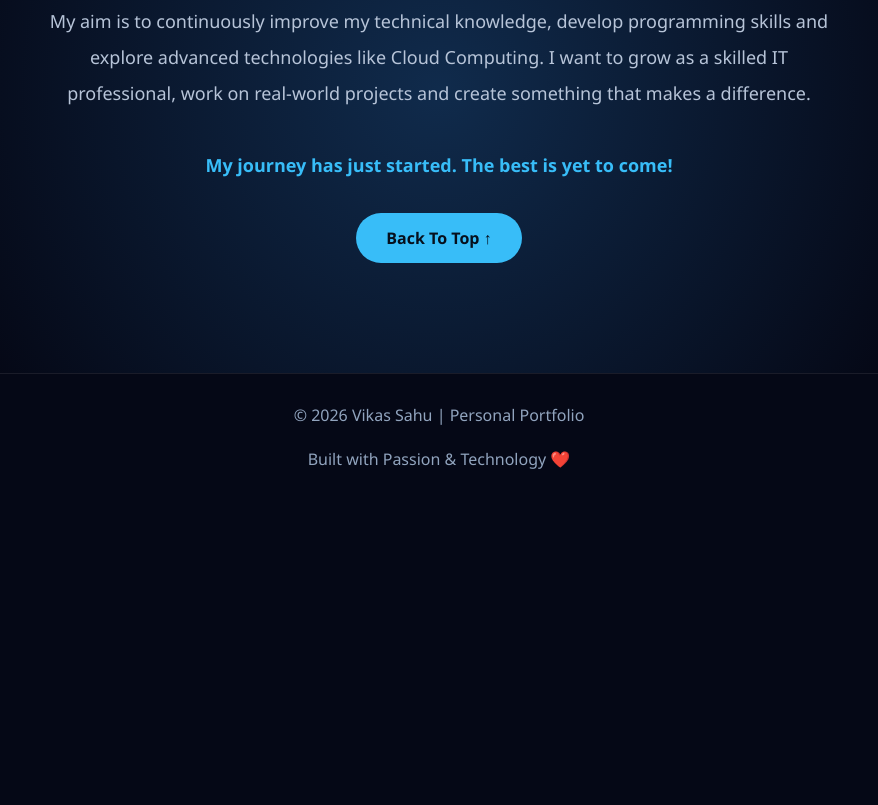
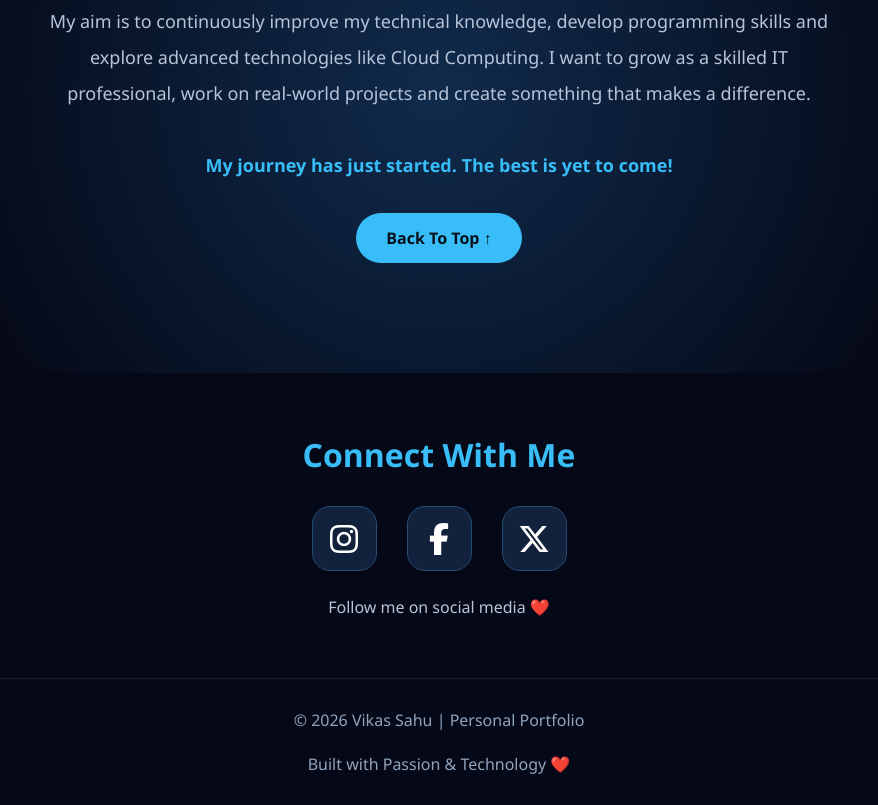
Before and after one commit to workwithvikas02007/Vikas-portfolio, a plain HTML site: page index.html in a window 1280 px wide. Shown: the part 3365-4170 px from the top of the page, without its empty margins (201-1079 px from the left). Before the commit the page ends 3865 px from the top, so only its background shows below. Drawn offline with Linux system fonts and the light colour scheme.

Commit message:
Update index.html

```diff
--- a/index.html
+++ b/index.html
@@ -17,6 +17,8 @@
 <meta name="google-site-verification" content="9QQsUkyAWqgwL3ycjvpK5lER9OUd_KB66L_HM5O1BhU" />
 
 <title>Vikas Sahu | Personal Portfolio</title>
+
+<link rel="stylesheet" href="https://cdnjs.cloudflare.com/ajax/libs/font-awesome/6.5.2/css/all.min.css">
 
 <style>
 * {
@@ -264,6 +266,70 @@ footer {
         transform: none;
     }
 }
+
+
+/* SOCIAL MEDIA SECTION */
+
+.social-section {
+    padding: 60px 20px;
+    text-align: center;
+    background: #050816;
+}
+
+.social-section h2 {
+    color: #38bdf8;
+    font-size: 32px;
+    margin-bottom: 30px;
+}
+
+.social-icons {
+    display: flex;
+    justify-content: center;
+    align-items: center;
+    gap: 30px;
+    flex-wrap: wrap;
+}
+
+.social-icons a {
+    width: 65px;
+    height: 65px;
+    display: flex;
+    justify-content: center;
+    align-items: center;
+    font-size: 32px;
+    color: white;
+    background: #12213c;
+    border: 1px solid #254c73;
+    border-radius: 18px;
+    text-decoration: none;
+    transition: 0.3s ease;
+}
+
+.social-icons a:hover {
+    transform: translateY(-8px);
+    box-shadow: 0 0 25px #38bdf855;
+}
+
+.social-icons .instagram:hover {
+    color: #E1306C;
+    border-color: #E1306C;
+}
+
+.social-icons .facebook:hover {
+    color: #1877F2;
+    border-color: #1877F2;
+}
+
+.social-icons .twitter:hover {
+    color: #1DA1F2;
+    border-color: #1DA1F2;
+}
+
+.social-text {
+    color: #b7c4d8;
+    margin-top: 25px;
+}
+
 </style>
 </head>
 
@@ -454,6 +520,50 @@ footer {
 
 </section>
 
+
+<!-- SOCIAL MEDIA SECTION -->
+
+<section class="social-section" id="social">
+
+    <h2>Connect With Me</h2>
+
+    <div class="social-icons">
+
+        <!-- Instagram -->
+        <a href="https://www.instagram.com/vikasss.png/"
+           class="instagram"
+           target="_blank"
+           rel="noopener noreferrer"
+           aria-label="Instagram">
+            <i class="fa-brands fa-instagram"></i>
+        </a>
+
+        <!-- Facebook -->
+        <a href="YOUR_FACEBOOK_PROFILE_URL"
+           class="facebook"
+           target="_blank"
+           rel="noopener noreferrer"
+           aria-label="Facebook">
+            <i class="fa-brands fa-facebook-f"></i>
+        </a>
+
+        <!-- X Twitter -->
+        <a href="https://x.com/vikassspng"
+           class="twitter"
+           target="_blank"
+           rel="noopener noreferrer"
+           aria-label="X Twitter">
+            <i class="fa-brands fa-x-twitter"></i>
+        </a>
+
+    </div>
+
+    <p class="social-text">
+        Follow me on social media ❤️
+    </p>
+
+</section>
+
 <footer>
     © 2026 Vikas Sahu | Personal Portfolio
     <br><br>
```
